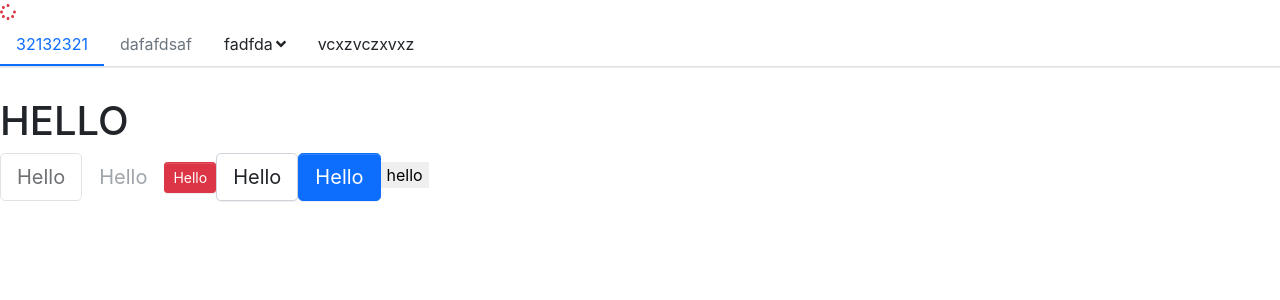
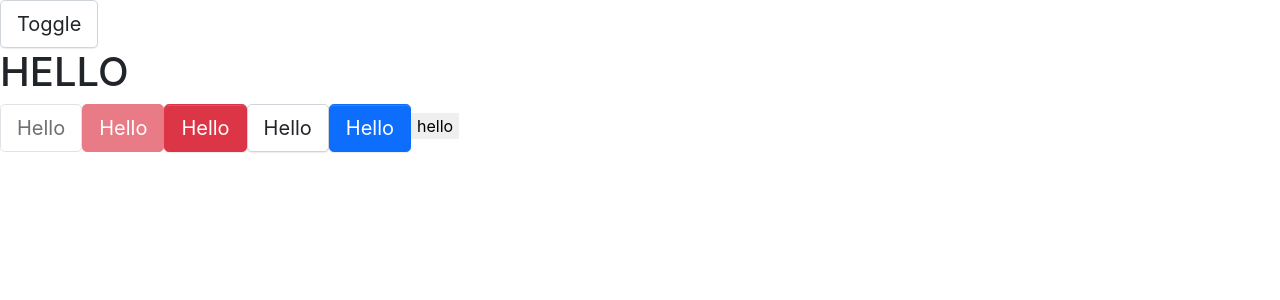
Before and after one commit to AmossXu/amos-ui-components, a React (Create React App) app: page / in a window 1280 px wide. Shown: the top 300 px of the page. Built offline with nearby package versions, Linux system fonts and the light colour scheme.

Commit message:
transition done

```diff
--- a/src/App.tsx
+++ b/src/App.tsx
@@ -1,4 +1,4 @@
-import React from 'react';
+import React, { useState } from 'react';
 import logo from './logo.svg';
 import { library } from '@fortawesome/fontawesome-svg-core';
 import { fas, faCheckSquare } from '@fortawesome/free-solid-svg-icons'
@@ -8,10 +8,12 @@
 import MenuItem from './conponents/Menu/menuItem';
 import SubMenu from './conponents/Menu/subMenu';
 import Icon from './conponents/Icon/icon';
+import Transition from './conponents/Transition/transition';
 // import './App.css';
 library.add(fas, faCheckSquare)
 
 function App() {
+  const [show, setShow] = useState(false)
   const a = '123'
   if (a == '123') {
 
@@ -19,7 +21,12 @@
   return (
     <div className="App">
       {/* <Icon icon="faCoffee" theme='primary' size='10x' /> */}
-      <Icon icon="spinner" theme='danger' />
+      <Button size='lg' onClick={() => { setShow(!show) }}>Toggle</Button>
+      <Transition
+        in={show}
+        timeout={300}
+        animation='zoom-in-left'
+      >
         <Menu
           defaultIndex={'0'}
           // mode='vertical'
@@ -51,30 +58,31 @@
             vcxzvczxvxz
         </MenuItem>
         </Menu>
+      </Transition>
       <h1>HELLO</h1>
       <Button
         disabled
-        size={ButtonSize.Large}
+        size='lg'
       >
         Hello
       </Button>
       <Button
         disabled
-        btnType={ButtonType.Link}
+        btnType='danger'
         href='www.baidu.com'
-        size={ButtonSize.Large}
+        size='lg'
       >
         Hello
       </Button>
       <Button
-        btnType={ButtonType.Danger}
+        btnType='danger'
         href='www.baidu.com'
-        size={ButtonSize.Small}
+        size='lg'
       >
         Hello
       </Button>
       <Button
-        size={ButtonSize.Large}
+        size='lg'
       >
         Hello
       </Button>
@@ -82,8 +90,8 @@
         onClick={() => {
           alert('haha')
         }}
-        btnType={ButtonType.Primary}
-        size={ButtonSize.Large}
+        btnType='primary'
+        size='lg'
       >
         Hello
       </Button>
@@ -93,7 +101,7 @@
 
         hello
       </button>
-    </div>
+    </div >
   );
 }
 
--- a/src/conponents/Button/button.tsx
+++ b/src/conponents/Button/button.tsx
@@ -1,16 +1,8 @@
 import React from 'react';
 import classnames from 'classnames';
-export enum ButtonSize {
-  Large = 'lg',
-  Small = 'sm'
-}
 
-export enum ButtonType {
-  Primary = 'primary',
-  Default = 'default',
-  Danger = 'danger',
-  Link = 'link'
-}
+export type ButtonSize = 'lg' | 'sm'
+export type ButtonType = 'primary' | 'default' | 'danger' | 'link'
 
 interface BaseButtonProps {
   className?: string;
@@ -39,9 +31,9 @@
   const classes = classnames('btn', className, {
     [`btn-${btnType}`]: btnType,
     [`btn-${size}`]: size,
-    'disabled': (btnType === ButtonType.Link) && disabled
+    'disabled': (btnType === 'link') && disabled
   })
-  if (btnType === ButtonType.Link && href) {
+  if (btnType === 'link' && href) {
     return (
       <a
         className={classes}
@@ -66,8 +58,8 @@
 
 Button.defaultProps = {
   disabled: false,
-  btnType: ButtonType.Default,
-  size: ButtonSize.Large
+  btnType: 'default',
+  size: 'lg'
 }
 
 export default Button;
--- a/src/conponents/Menu/subMenu.tsx
+++ b/src/conponents/Menu/subMenu.tsx
@@ -3,6 +3,7 @@
 import { MenuContext } from './menu';
 import { MenuItemProps } from './menuItem';
 import { CSSTransition } from 'react-transition-group';
+import Transition from '../Transition/transition';
 import Icon from '../Icon/icon';
 export interface SubMenuProps {
   index?: string;
@@ -54,9 +55,16 @@
       }
     })
     return (
-      <ul className={subMenuClasses}>
-        {childrenComponent}
-      </ul>
+      <Transition
+        //从无到有自动添加属性类名
+        in={menuOpen}
+        timeout={1000}
+        animation='zoom-in-top'
+      >
+        <ul className={subMenuClasses}>
+          {childrenComponent}
+        </ul>
+      </Transition>
     )
   }
   return (
--- /dev/null
+++ b/src/conponents/Transition/transition.tsx
@@ -0,0 +1,41 @@
+import React from 'react';
+import { CSSTransition } from 'react-transition-group';
+
+import { CSSTransitionProps } from 'react-transition-group/CSSTransition';
+
+type AnimationName = 'zoom-in-top' | 'zoom-in-left' | 'zoom-in-bottom' | 'zoom-in-bottom'
+
+type TransitionProps = CSSTransitionProps & {
+  animation?: AnimationName
+  wrapper?: boolean
+}
+
+const Transition: React.FC<TransitionProps> = (props) => {
+  const {
+    children,
+    classNames,
+    animation,
+    wrapper,
+    ...restProps
+  } = props
+  return (
+    <CSSTransition
+      {...restProps}
+      classNames={classNames ? classNames : animation}
+    >
+      {children}
+      {
+        wrapper
+          ? <div> {children} </div>
+          : children
+      }
+    </CSSTransition>
+  )
+}
+
+Transition.defaultProps = {
+  unmountOnExit: true,
+  appear: true
+}
+
+export default Transition;
--- /dev/null
+++ b/src/styles/_animation.scss
@@ -0,0 +1,4 @@
+@include zoom-animation('top', scaleY(0), scaleY(1), center top);
+@include zoom-animation('left', scale(.45, .45), scaleY(1, 1), center left);
+@include zoom-animation('right', scale(.45, .45), scaleY(1, 1), center right);
+@include zoom-animation('bottom', scaleY(0), scaleY(1), center bottom);
--- a/src/styles/_mixin.scss
+++ b/src/styles/_mixin.scss
@@ -4,23 +4,23 @@
   border-radius: $border-radius;
 }
 
-@mixin button-style(
-  $background,
+@mixin button-style($background,
   $border,
   $color,
   $hover-background: lighten($background, 7.5%),
   $hover-border: lighten($border, 10%),
-  $hover-color: $color
-) {
+  $hover-color: $color) {
   color: $color;
   background: $background;
   border-color: $border;
+
   &:hover,
   &.hover {
     color: $hover-color;
     background: $hover-background;
     border-color: $hover-border;
   }
+
   &:focus,
   &.focus {
     color: $hover-color;
@@ -29,6 +29,7 @@
     outline: none;
 
   }
+
   &:active,
   &.active {
     color: $hover-color;
@@ -36,6 +37,7 @@
     border-color: $hover-border;
     outline: none;
   }
+
   &:disabled,
   &.disabled {
     color: $color;
@@ -43,3 +45,32 @@
     border-color: $border;
   }
 }
+
+@mixin zoom-animation($direction: 'top',
+  $scaleStart: scaleY(0),
+  $scaleEnd: scaleY(1),
+  $origin: center top,
+) {
+  .zoom-in-#{$direction}-enter {
+    opacity: 0;
+    transform: $scaleStart;
+  }
+
+  .zoom-in-#{$direction}-enter-active {
+    opacity: 1;
+    transform: $scaleEnd;
+    transition: transform 300ms cubic-bezier(0.23, 1, 0.32, 1) 100ms, opacity 300ms cubic-bezier(0.23, 1, 0.32, 1) 100ms;
+    transform-origin: $origin
+  }
+
+  .zoom-in-#{$direction}-exit {
+    opacity: 1;
+  }
+
+  .zoom-in-#{$direction}-exit-active {
+    opacity: 0;
+    transform: $scaleStart;
+    transition: transform 300ms cubic-bezier(0.23, 1, 0.32, 1) 100ms, opacity 300ms cubic-bezier(0.23, 1, 0.32, 1) 100ms;
+    transform-origin: $origin;
+  }
+}
--- a/src/styles/index.scss
+++ b/src/styles/index.scss
@@ -7,6 +7,9 @@
 // mixin
 @import "mixin";
 
+// animation
+@import "animation";
+
 // button
 @import "../conponents/Button/style";
 
```
Also changed, not shown: 1 other file (tests, documents, lock files or other folders). Lines whose indentation alone changed are shown as unchanged.
